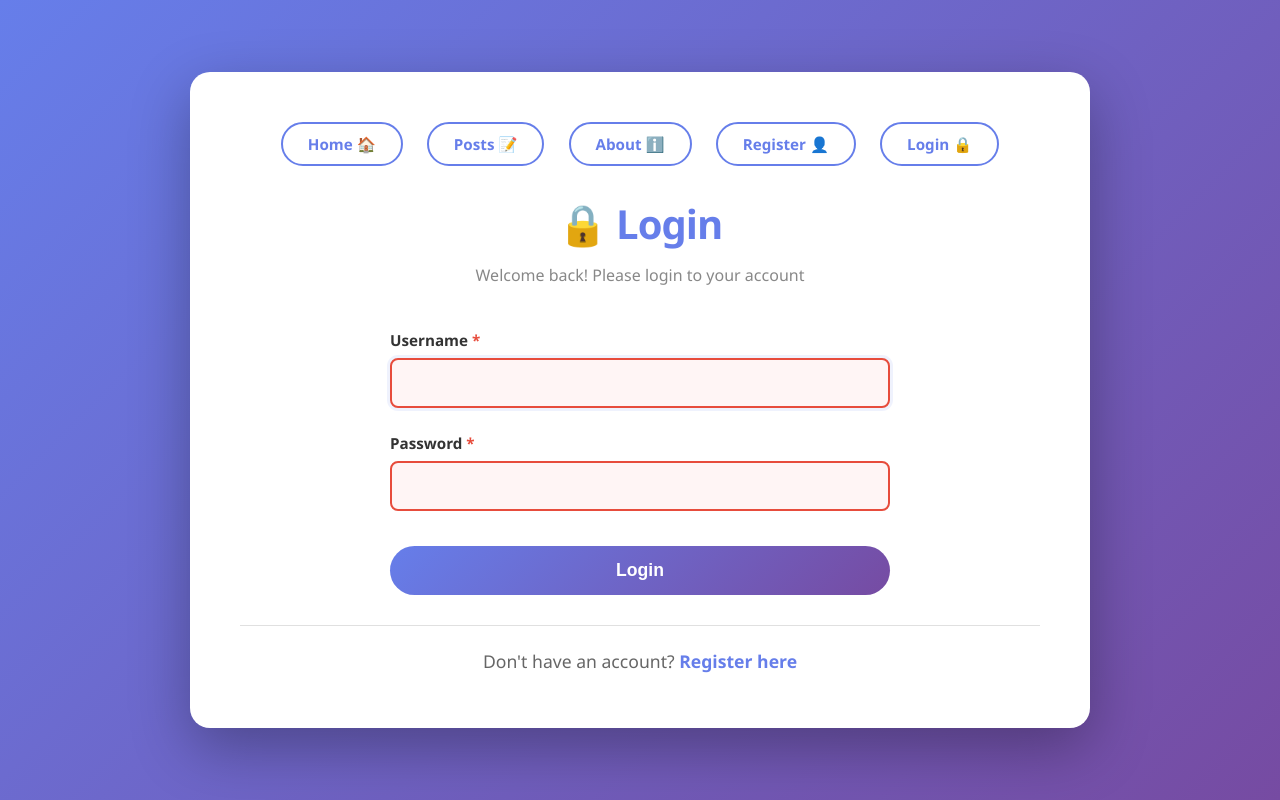
After one commit to P4ndro/LearningDjango, a Django app: page /register/login/ in a window 1280 px wide. The commit adds this page. Run offline with Django 5.2, Linux system fonts and the light colour scheme.

Commit message:
Add login functionality: Introduce login view and URL pattern in the register app, and update layout to include a login link in the navigation.

```diff
--- /dev/null
+++ b/register/templates/register/login.html
@@ -0,0 +1,40 @@
+{% extends 'layout.html' %}
+{% block title %}Login{% endblock %}
+{% block content %}
+<section>
+    <h1>🔒 Login</h1>
+    <p>Welcome back! Please login to your account</p>
+
+    <form method="post" class="register-form">
+        {% csrf_token %}
+
+        <div class="form-group">
+            <label for="{{ form.username.id_for_label }}" class="required">Username</label>
+            {{ form.username }}
+            {% if form.username.errors %}
+                {{ form.username.errors }}
+            {% endif %}
+        </div>
+
+        <div class="form-group">
+            <label for="{{ form.password.id_for_label }}" class="required">Password</label>
+            {{ form.password }}
+            {% if form.password.errors %}
+                {{ form.password.errors }}
+            {% endif %}
+        </div>
+
+        {% if form.non_field_errors %}
+            <div class="error">
+                {{ form.non_field_errors }}
+            </div>
+        {% endif %}
+
+        <button type="submit" class="btn-register">Login</button>
+    </form>
+
+    <div class="login-link">
+        <p>Don't have an account? <a href="{% url 'register:register' %}">Register here</a></p>
+    </div>
+</section>
+{% endblock %}
--- a/register/urls.py
+++ b/register/urls.py
@@ -5,4 +5,5 @@ app_name = 'register'
 
 urlpatterns = [
     path('', views.register, name='register'),
+    path('login/', views.login_user, name='login'),
 ]
--- a/register/views.py
+++ b/register/views.py
@@ -1,5 +1,5 @@
 from django.shortcuts import render, redirect
-from django.contrib.auth.forms import UserCreationForm
+from django.contrib.auth.forms import UserCreationForm, AuthenticationForm
 from django.contrib.auth import login
 from django.contrib import messages
 
@@ -17,3 +17,18 @@ def register(request):
         form = UserCreationForm()
 
     return render(request, 'register/register.html', {'form': form})
+
+def login_user(request):
+    if request.method == 'POST':
+        form = AuthenticationForm(request, data=request.POST)
+        if form.is_valid():
+            user = form.get_user()
+            username = form.cleaned_data.get('username')
+            login(request, user)
+            messages.success(request, f'Welcome back, {username}!')
+            return redirect('home')
+        else:
+            messages.error(request, 'Invalid username or password')
+    else:
+        form = AuthenticationForm()
+    return render(request, 'register/login.html', {'form': form})
--- a/templates/layout.html
+++ b/templates/layout.html
@@ -14,6 +14,7 @@
             <a href="{% url 'posts:posts' %}">Posts <span role="img" aria-label="Posts">📝</span></a>
             <a href="{% url 'about' %}">About <span role="img" aria-label="About">ℹ️</span></a>
             <a href="{% url 'register:register' %}">Register <span role="img" aria-label="Register">👤</span></a>
+            <a href="{% url 'register:login' %}">Login <span role="img" aria-label="Login">🔒</span></a>
         </nav>
 
         <main>
```
